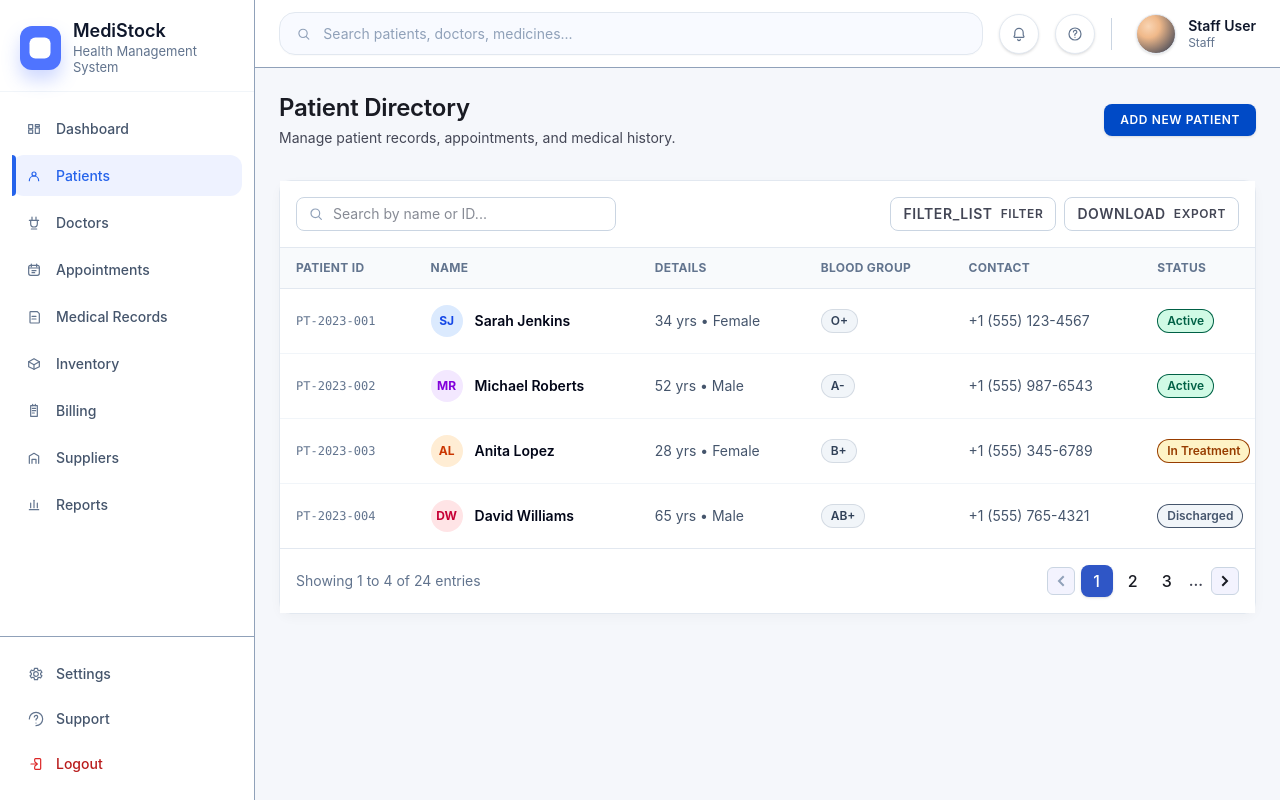
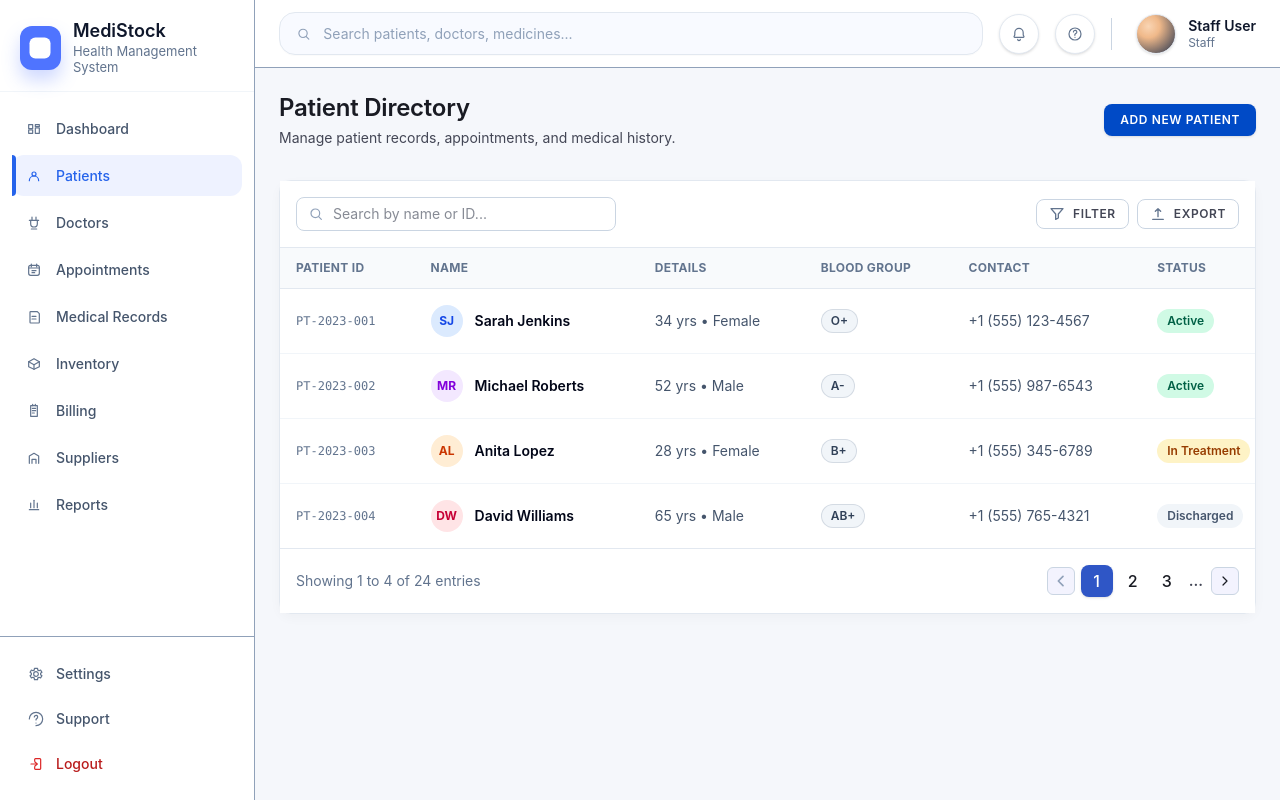
Before and after one commit to Chathurapadmal/Medixora, a Next.js app: page /patients in a window 1280 px wide. Built offline with nearby package versions, Linux system fonts and the light colour scheme.

Commit message:
fix some issues in patients directory

```diff
--- a/pages/patients/index.tsx
+++ b/pages/patients/index.tsx
@@ -1,5 +1,14 @@
 import { useState } from "react";
-import { SearchIcon } from "@/components/dashboard-icons";
+import {
+  SearchIcon,
+  EyeIcon,
+  EditIcon,
+  DeleteIcon,
+  FilterIcon,
+  ExportIcon,
+  ChevronLeftIcon,
+  ChevronRightIcon,
+} from "@/components/dashboard-icons";
 
 const patients = [
   {
@@ -48,16 +57,6 @@ const patients = [
   },
 ];
 
-function MaterialIcon({
-  name,
-  className = "",
-}: {
-  name: string;
-  className?: string;
-}) {
-  return <span className={`material-symbols-outlined ${className}`}>{name}</span>;
-}
-
 export default function PatientDirectoryPage() {
   const [openMenuId, setOpenMenuId] = useState<string | null>(null);
 
@@ -72,6 +71,7 @@ export default function PatientDirectoryPage() {
           <h2 className="text-[24px] font-semibold leading-8 tracking-[-0.01em] text-[#191b23]">
             Patient Directory
           </h2>
+
           <p className="mt-1 text-sm leading-5 text-[#434655]">
             Manage patient records, appointments, and medical history.
           </p>
@@ -83,9 +83,13 @@ export default function PatientDirectoryPage() {
       </div>
 
       <div className="overflow-visible rounded-xl border border-slate-200 bg-white shadow-[0px_4px_12px_rgba(0,0,0,0.03)]">
+
+        {/* TOP BAR */}
         <div className="flex flex-col items-center justify-between gap-4 border-b border-slate-200 bg-white p-4 sm:flex-row">
+
           <div className="relative w-full sm:max-w-xs">
             <SearchIcon className="absolute left-3 top-1/2 h-4 w-4 -translate-y-1/2 text-slate-400" />
+
             <input
               className="w-full rounded-lg border border-slate-300 bg-white py-1.5 pl-9 pr-4 text-sm leading-5 transition-shadow focus:border-transparent focus:outline-none focus:ring-2 focus:ring-[#004ac6]"
               placeholder="Search by name or ID..."
@@ -94,20 +98,23 @@ export default function PatientDirectoryPage() {
           </div>
 
           <div className="flex w-full items-center gap-2 sm:w-auto">
+
             <button className="flex w-full items-center justify-center gap-2 rounded-lg border border-slate-300 px-3 py-1.5 text-xs font-semibold uppercase tracking-[0.05em] text-[#434655] transition-colors hover:bg-slate-50 sm:w-auto">
-              <MaterialIcon name="filter_list" className="text-sm" />
+              <FilterIcon className="h-4 w-4 text-slate-500" />
               Filter
             </button>
 
             <button className="flex w-full items-center justify-center gap-2 rounded-lg border border-slate-300 px-3 py-1.5 text-xs font-semibold uppercase tracking-[0.05em] text-[#434655] transition-colors hover:bg-slate-50 sm:w-auto">
-              <MaterialIcon name="download" className="text-sm" />
+              <ExportIcon className="h-4 w-4 text-slate-500" />
               Export
             </button>
           </div>
         </div>
 
+        {/* TABLE */}
         <div className="overflow-x-auto">
           <table className="min-w-[1120px] w-full divide-y divide-slate-200 text-left">
+
             <thead className="bg-slate-50">
               <tr>
                 {[
@@ -134,12 +141,14 @@ export default function PatientDirectoryPage() {
             <tbody className="divide-y divide-slate-100 bg-white text-sm">
               {patients.map((patient) => (
                 <tr key={patient.id} className="transition hover:bg-slate-50">
+
                   <td className="whitespace-nowrap px-4 py-4 font-mono text-xs font-medium text-slate-500">
                     {patient.id}
                   </td>
 
                   <td className="whitespace-nowrap px-4 py-4">
                     <div className="flex items-center gap-3">
+
                       <div
                         className={`flex h-8 w-8 items-center justify-center rounded-full text-xs font-bold ${patient.avatarClass}`}
                       >
@@ -168,29 +177,30 @@ export default function PatientDirectoryPage() {
 
                   <td className="whitespace-nowrap px-4 py-4">
                     <span
-                      className={`inline-flex rounded-full px-2.5 py-1 text-xs font-semibold ring-1 ring-inset ${patient.statusClass}`}
+                      className={`inline-flex rounded-full px-2.5 py-1 text-xs font-semibold ${patient.statusClass}`}
                     >
                       {patient.status}
                     </span>
                   </td>
 
+                  {/* FIXED ACTION ICONS */}
                   <td className="relative whitespace-nowrap px-4 py-4 text-center">
                     <button
                       type="button"
                       onClick={() => toggleMenu(patient.id)}
                       className="inline-flex h-8 w-8 items-center justify-center rounded-lg text-slate-400 transition hover:bg-slate-100 hover:text-slate-700"
-                      aria-label="Open actions menu"
                     >
-                      <MaterialIcon name="more_vert" className="text-[22px]" />
+                      <span className="text-xl leading-none">⋮</span>
                     </button>
 
                     {openMenuId === patient.id && (
                       <div className="absolute right-6 top-12 z-30 w-36 overflow-hidden rounded-xl border border-slate-200 bg-white py-1 text-left shadow-[0_12px_30px_rgba(15,23,42,0.12)]">
+
                         <button
                           type="button"
                           className="flex w-full items-center gap-2 px-3 py-2 text-sm font-medium text-slate-700 transition hover:bg-blue-50 hover:text-blue-700"
                         >
-                          <MaterialIcon name="visibility" className="text-[18px]" />
+                          <EyeIcon className="h-4 w-4" />
                           View
                         </button>
 
@@ -198,7 +208,7 @@ export default function PatientDirectoryPage() {
                           type="button"
                           className="flex w-full items-center gap-2 px-3 py-2 text-sm font-medium text-slate-700 transition hover:bg-slate-50 hover:text-slate-900"
                         >
-                          <MaterialIcon name="edit" className="text-[18px]" />
+                          <EditIcon className="h-4 w-4" />
                           Edit
                         </button>
 
@@ -206,7 +216,7 @@ export default function PatientDirectoryPage() {
                           type="button"
                           className="flex w-full items-center gap-2 px-3 py-2 text-sm font-medium text-red-600 transition hover:bg-red-50"
                         >
-                          <MaterialIcon name="delete" className="text-[18px]" />
+                          <DeleteIcon className="h-4 w-4" />
                           Delete
                         </button>
                       </div>
@@ -218,25 +228,19 @@ export default function PatientDirectoryPage() {
           </table>
         </div>
 
+        {/* FOOTER */}
         <div className="flex items-center justify-between border-t border-slate-200 bg-white p-4 text-sm text-slate-500">
+
           <div>Showing 1 to 4 of 24 entries</div>
 
           <div className="flex items-center gap-1.5">
+
             <button
               className="flex h-7 w-7 items-center justify-center rounded-md border border-slate-300 bg-[#f3f3fe] text-slate-400"
               disabled
               type="button"
-              aria-label="Previous page"
             >
-              <svg viewBox="0 0 24 24" fill="none" className="h-4 w-4">
-                <path
-                  d="M15 18l-6-6 6-6"
-                  stroke="currentColor"
-                  strokeWidth="3"
-                  strokeLinecap="square"
-                  strokeLinejoin="miter"
-                />
-              </svg>
+              <ChevronLeftIcon className="h-4 w-4" />
             </button>
 
             <button
@@ -267,17 +271,8 @@ export default function PatientDirectoryPage() {
             <button
               className="flex h-7 w-7 items-center justify-center rounded-md border border-slate-300 bg-[#f3f3fe] text-[#191b23] transition hover:bg-slate-100"
               type="button"
-              aria-label="Next page"
             >
-              <svg viewBox="0 0 24 24" fill="none" className="h-4 w-4">
-                <path
-                  d="M9 6l6 6-6 6"
-                  stroke="currentColor"
-                  strokeWidth="3"
-                  strokeLinecap="square"
-                  strokeLinejoin="miter"
-                />
-              </svg>
+              <ChevronRightIcon className="h-4 w-4" />
             </button>
           </div>
         </div>
```
